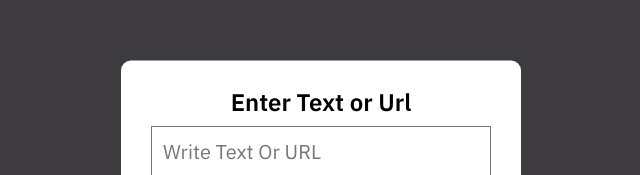
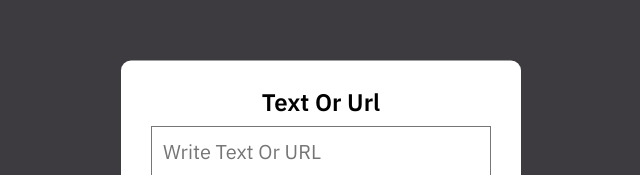
Before and after one commit to oshawkyab/qr-code, a website: page index.html in a window 1280 px wide. Shown: the part 192-367 px from the top of the page, without its empty margins (319-959 px from the left). Drawn offline with Linux system fonts and the light colour scheme.

Commit message:
change a paragraph

```diff
--- a/index.html
+++ b/index.html
@@ -10,7 +10,7 @@
 </head>
 <body>
     <div class="container">
-        <p>Enter Text or Url</p>
+        <p>Text Or Url</p>
         <input type="text" id="inp" placeholder="Write Text Or URL">
         <div class="boximg" id="boximg">
             <img src="" id="img">
```
